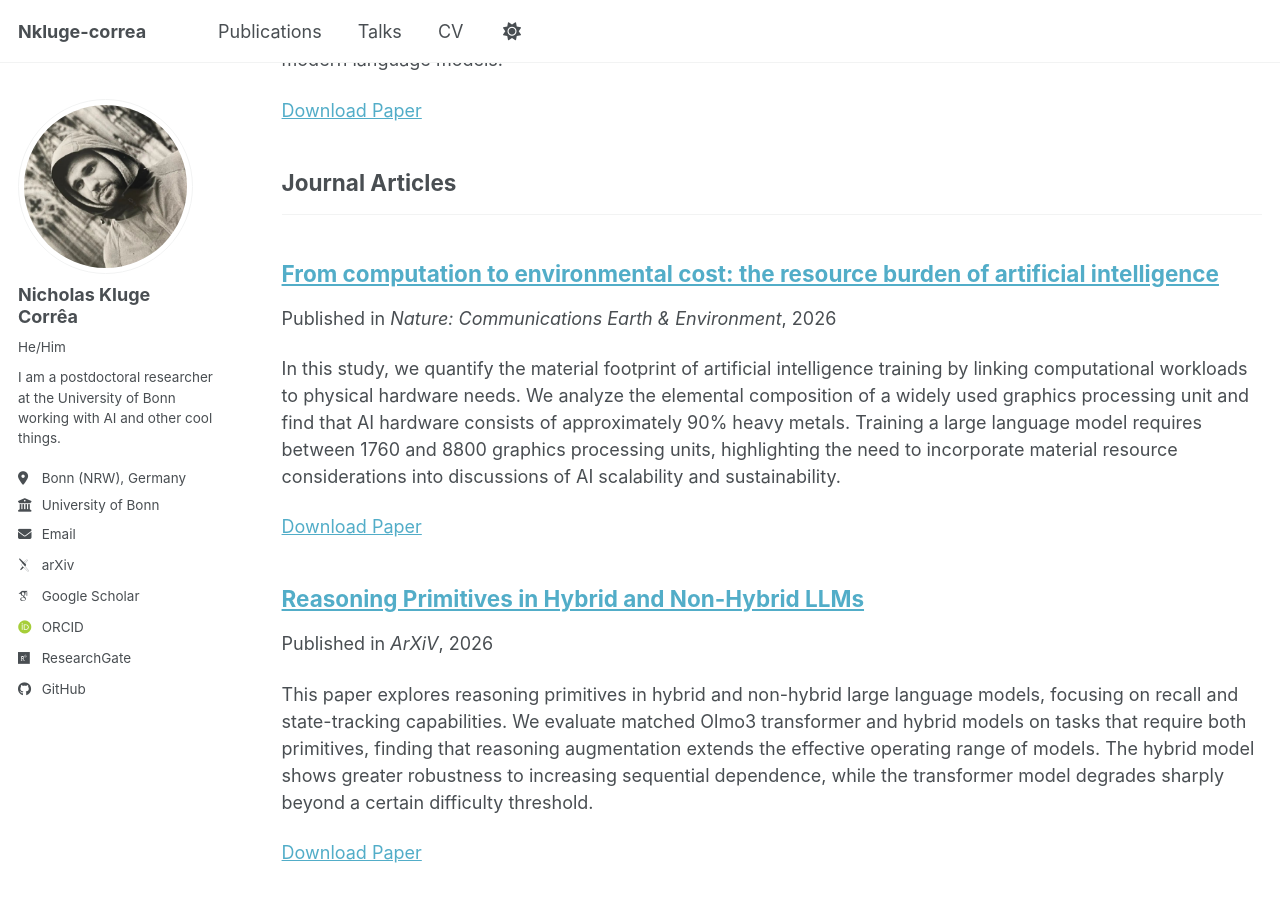
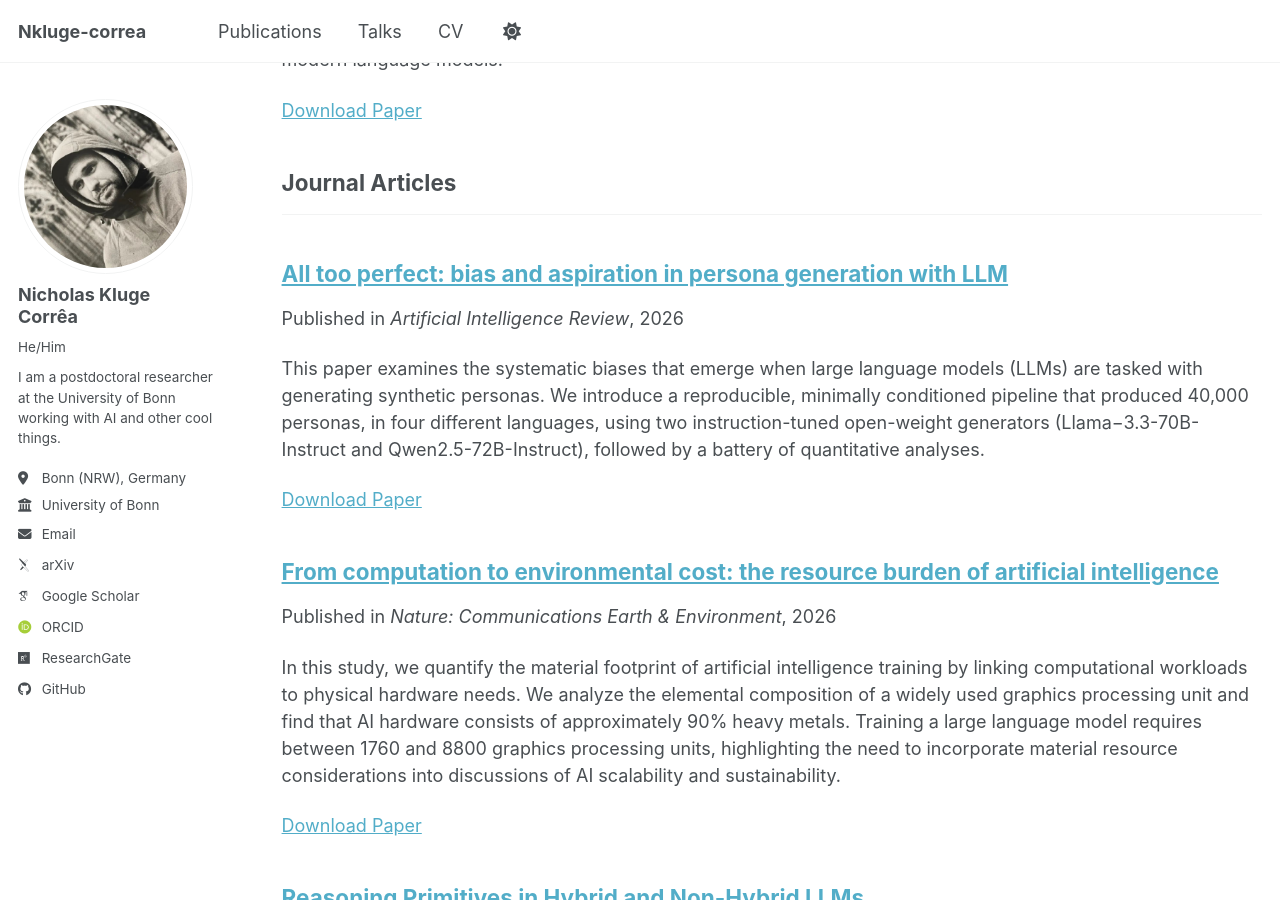
Before and after one commit to Nkluge-correa/Nkluge-correa.github.io, a Jekyll site: the page built from _pages/publications.html, in a window 1280 px wide and 900 px high, scrolled down 1032 px. Built offline with Jekyll 4.4.1, drawn with Linux system fonts in a browser that asks for light colours; some web fonts are replaced; a script bundle is joined from its source files by our own code; library files that are not in the unit come from our copies.

Commit message:
Added all to perfect paper

````diff
--- /dev/null
+++ b/_publications/2026-07-15-all-to-perfect.md
@@ -0,0 +1,26 @@
+---
+title: "All too perfect: bias and aspiration in persona generation with LLM"
+collection: publications
+category: manuscripts
+permalink: /publication/2026-07-15-all-to-perfect
+excerpt: 'This paper examines the systematic biases that emerge when large language models (LLMs) are tasked with generating synthetic personas. We introduce a reproducible, minimally conditioned pipeline that produced 40,000 personas, in four different languages, using two instruction-tuned open-weight generators (Llama−3.3-70B-Instruct and Qwen2.5-72B-Instruct), followed by a battery of quantitative analyses.'
+date: 2026-07-15
+venue: 'Artificial Intelligence Review'
+paperurl: 'https://link.springer.com/article/10.1007/s10462-026-11641-3'
+---
+
+**Abstract**
+
+Synthetic data generated by large language models plays a central role in the training and alignment process of other AI systems. However, this process also risks inheriting the structural biases of organic corpora and embedding new biases that stem from the design choices underlying the data creation process. This paper examines the systematic biases that emerge when large language models (LLMs) are tasked with generating synthetic personas. We introduce a reproducible, minimally conditioned pipeline that produced 40,000 personas, in four different languages, using two instruction-tuned open-weight generators (Llama−3.3-70B-Instruct and Qwen2.5-72B-Instruct), followed by a battery of quantitative analyses: name match-rates, KL divergence/skew for gender, age-pyramid comparisons, profession-gender intersectionals, adjective/sentiment profiling, and Proppian role classification. Our main findings reveal that persona generations are far from neutral. Models tend to focus on middle-aged, aspirational, and overwhelmingly positive (i.e., upbeat/optimistic) characters, while non-binary identities and many real-world occupations remain underrepresented. We conclude that contemporary training and alignment regimes produce a form of narrative sanitization that both flattens representational diversity and embeds normative assumptions, and propose that persona-based evaluation can serve as a scalable diagnostic of what generative systems value and prioritize when depicting humanity.
+
+**BibTeX**
+
+```bibtex
+@article{correa2026all,
+  title={All too perfect: bias and aspiration in persona generation with LLMs},
+  author={Corr{\^e}a, Nicholas Kluge and Mallmann, Rafaela Weber and Kacz{\'e}r, David and Mai, Florian and Ilievska, Ana and M{\"o}nig, Julia Maria},
+  journal={Artificial Intelligence Review},
+  year={2026},
+  publisher={Springer Netherlands Dordrecht}
+}
+```
````
Also changed, not shown: _publications/2026-05-21-normative-ethics-artificial-intelligence-value-alignment.md (+1 -1 lines).
